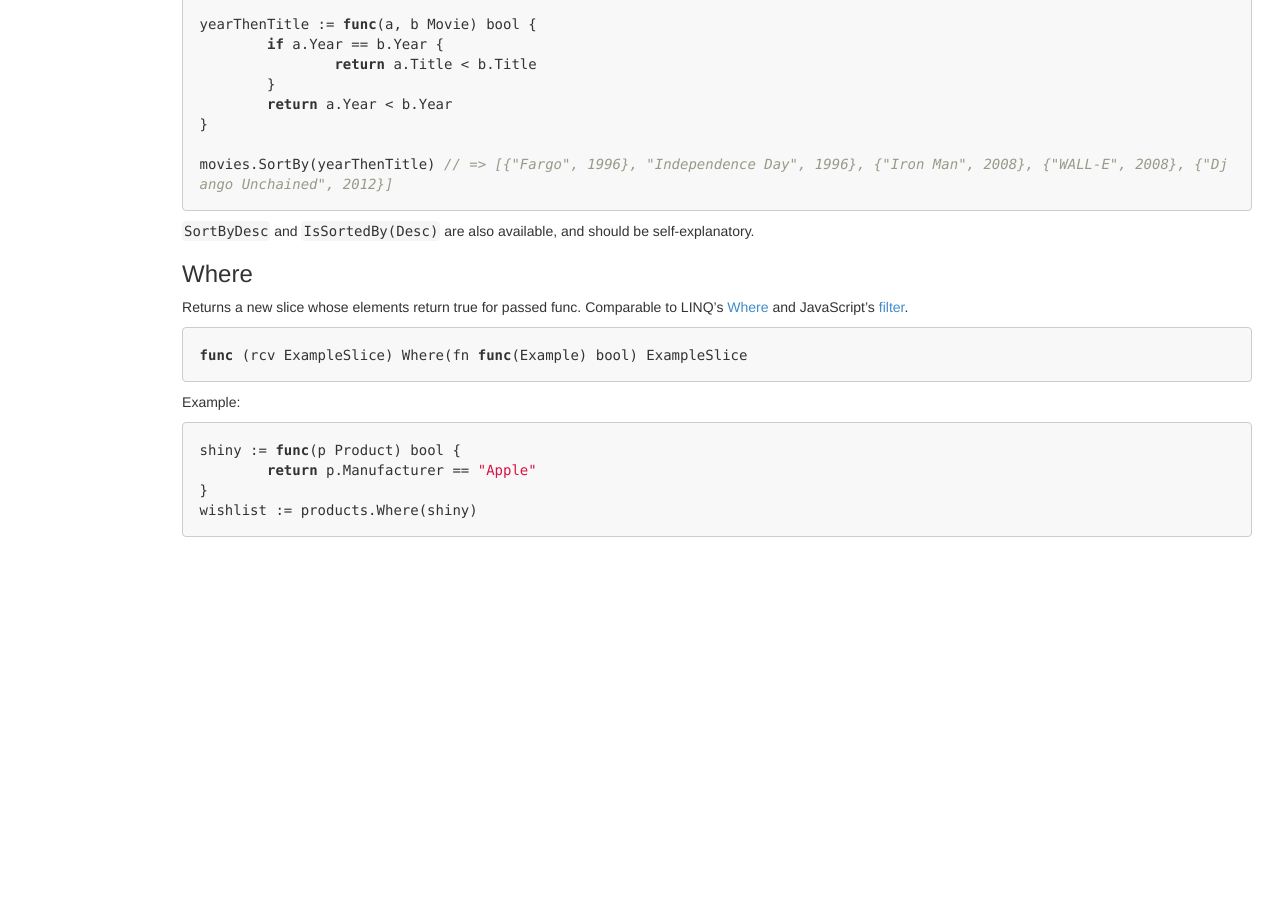
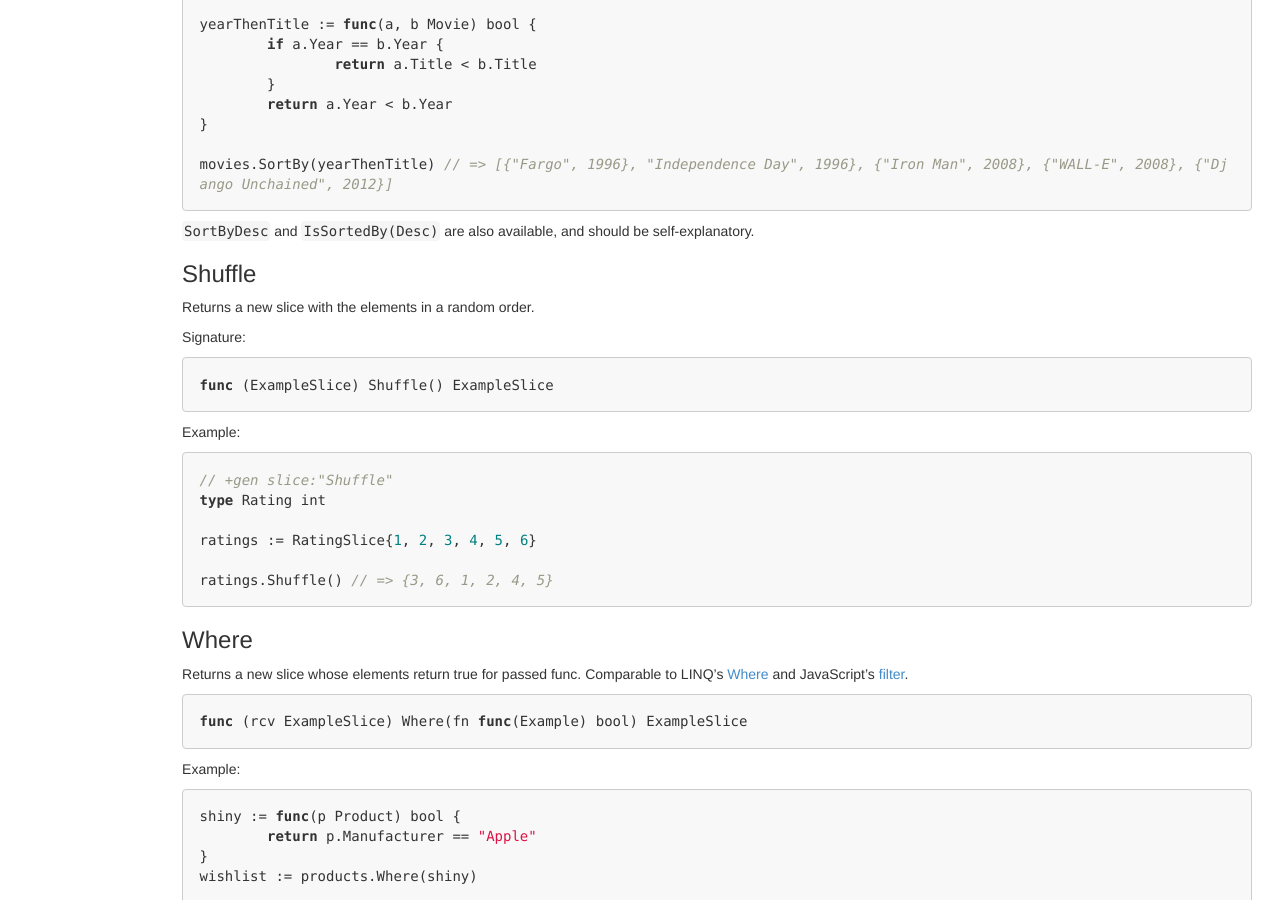
Before and after one commit to clipperhouse/gen, a Jekyll site: the page built from slice/index.md, in a window 1280 px wide and 900 px high, scrolled down 11188 px. Built offline with Jekyll 4.4.1, drawn with Linux system fonts in a browser that asks for light colours; before the commit the page ends 11755 px from its top, so only the background shows below that.

Commit message:
Added Shuffle

```diff
--- a/slice/index.md
+++ b/slice/index.md
@@ -541,6 +541,23 @@ Example:
 
 `SortByDesc` and `IsSortedBy(Desc)` are also available, and should be self-explanatory.
 
+### Shuffle
+
+Returns a new slice with the elements in a random order.
+
+Signature:
+
+	func (ExampleSlice) Shuffle() ExampleSlice
+
+Example:
+
+	// +gen slice:"Shuffle"
+	type Rating int
+
+	ratings := RatingSlice{1, 2, 3, 4, 5, 6}
+
+	ratings.Shuffle() // => {3, 6, 1, 2, 4, 5}
+
 ### Where
 
 Returns a new slice whose elements return true for passed func. Comparable to LINQ’s [Where](http://msdn.microsoft.com/en-us/library/bb534803(v=vs.110).aspx) and JavaScript’s [filter](https://developer.mozilla.org/en-US/docs/Web/JavaScript/Reference/Global_Objects/Array/filter).
```
